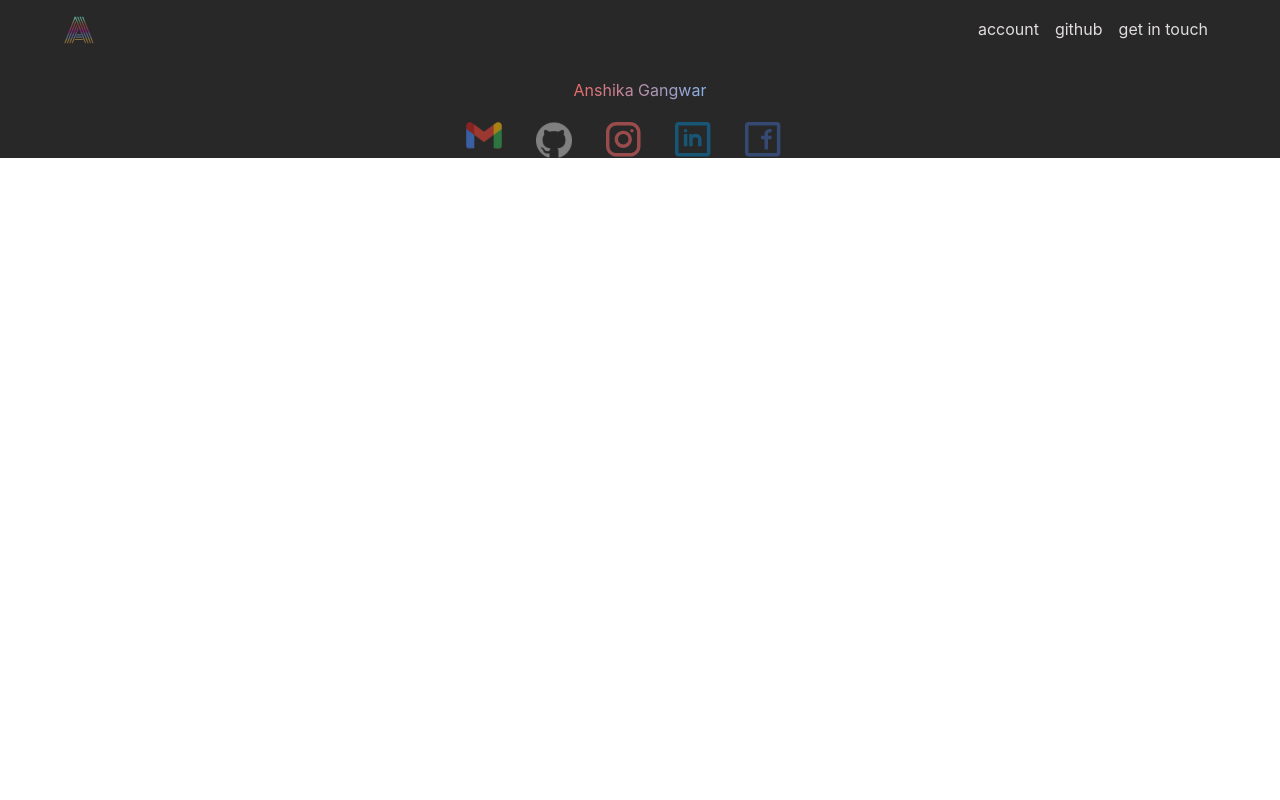
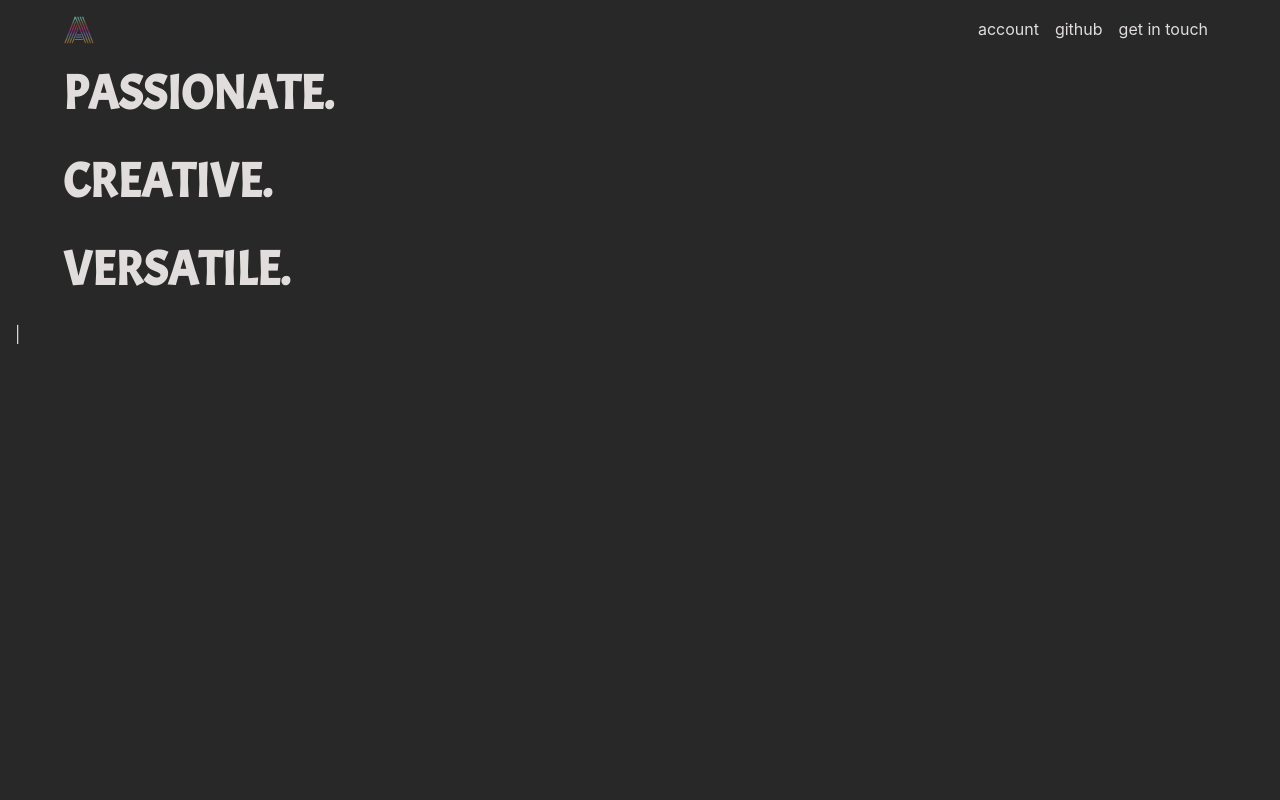
Before and after one commit to AnshikaGangwar/Portfolio, a React (Create React App) app in the folder client/: page /me in a window 1280 px wide. Shown: the top 800 px of the page. Built offline with nearby package versions, Linux system fonts and the light colour scheme; a web font is replaced by a local one.

Commit message:
myphoto component started

```diff
--- a/client/package.json
+++ b/client/package.json
@@ -13,6 +13,7 @@
     "react": "^17.0.1",
     "react-dom": "^17.0.1",
     "react-scripts": "4.0.1",
+    "react-typist": "^2.0.5",
     "web-vitals": "^0.2.4"
   },
   "scripts": {
--- a/client/src/App.js
+++ b/client/src/App.js
@@ -11,6 +11,7 @@ import Card from './components/cardDisplay'
 import Footer from './components/socialFooter'
 import Navbar from './components/navbar'
 import Skills from './components/skills'
+import MyPhoto from './components/myPhoto'
 function App() {
   return (
     <div >
@@ -20,6 +21,7 @@ function App() {
         <Route path="/" exact component={Form}/>
         <Route path="/form" exact component={Form}/>
         <Route path="/skills" exact component={Skills}/>
+        <Route path="/me" exact component={MyPhoto}/>
       </switch>
       <Footer />
     </Router>
--- a/client/src/components/myPhoto.jsx
+++ b/client/src/components/myPhoto.jsx
@@ -1,10 +1,25 @@
 import React, { Component } from 'react'
+import Typist from 'react-typist'
 
 export default class MyPhoto extends Component {
+    mycursor={
+        color: "#E1DDDD",
+        show: true,
+        blink: true,
+        element: '|',
+        hideWhenDone: false,
+        hideWhenDoneDelay: 1000,
+    }
+
+    delay=120;
     render() {
         return (
-            <div>
-
+            <div className="container-fluid body vh-100 w-100">
+            <Typist className="cursor" avgTypingDelay={this.delay}>
+                <p><span className="me_text">PASSIONATE.</span></p>
+                <p><span className="me_text">CREATIVE.</span></p>
+                <p><span className="me_text">VERSATILE.</span></p>
+            </Typist>
             </div>
         )
     }
--- /dev/null
+++ b/client/src/sass/components/myPhoto.scss
@@ -0,0 +1,21 @@
+.body{
+    background: #282828;
+}
+.me_text{
+    color: #E1DDDD;
+    font-weight: 600;
+    font-size: 3rem;
+    font-family: $heading;
+    padding-top:5rem;
+    margin:3rem;
+
+
+}
+.cursor{
+    color: #E1DDDD !important;
+    // show: true;
+    // blink: true;
+    // element: '|';
+    // hideWhenDone: false;
+    // hideWhenDoneDelay: 1000;
+}
--- a/client/src/sass/components/skills.scss
+++ b/client/src/sass/components/skills.scss
@@ -40,5 +40,5 @@
 }
 .row-position{
     margin: 1rem;
-    padding:2.5rem
+    padding:2rem
 }
--- a/client/src/sass/main.scss
+++ b/client/src/sass/main.scss
@@ -4,6 +4,7 @@
 @import "./components/navbar.scss";
 @import "./components/socialFooter.scss";
 @import "./components/skills.scss";
+@import "./components/myPhoto.scss";
 
 
 // .body{
```
Also changed, not shown: 2 other files (tests, documents, lock files or other folders).
